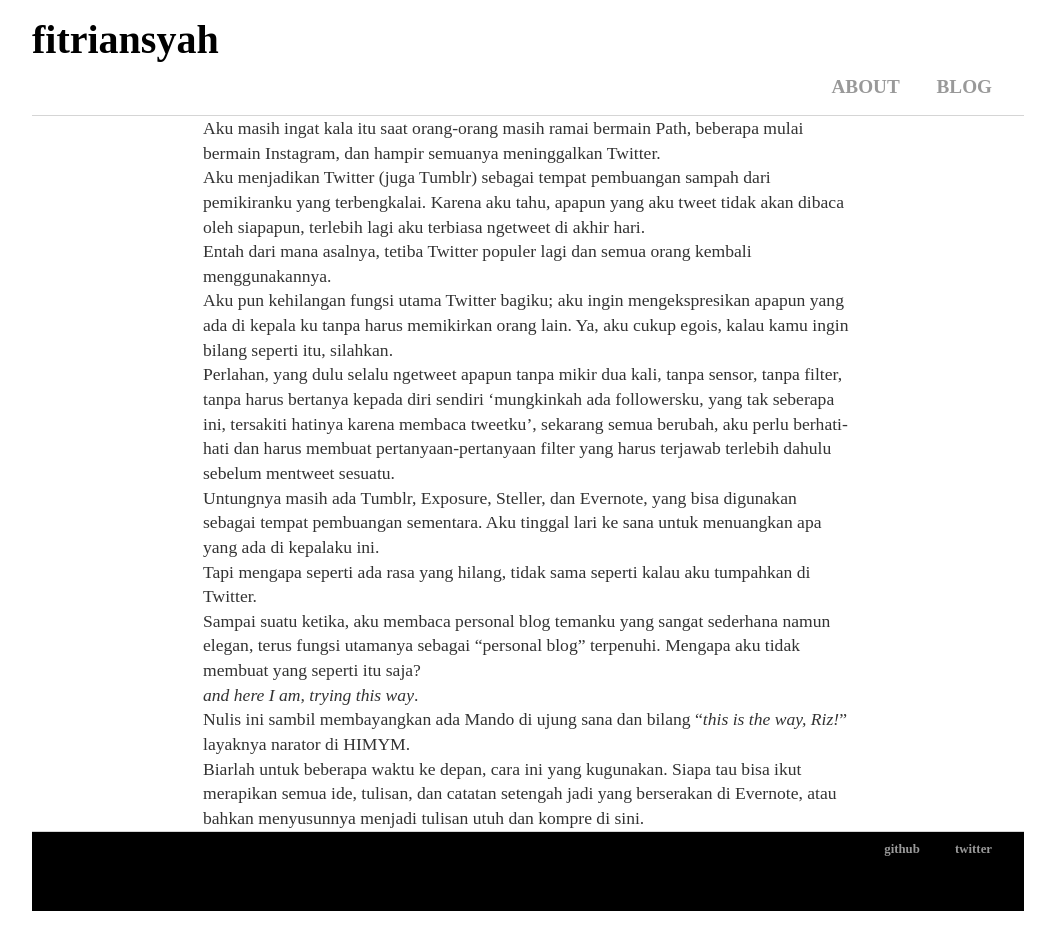
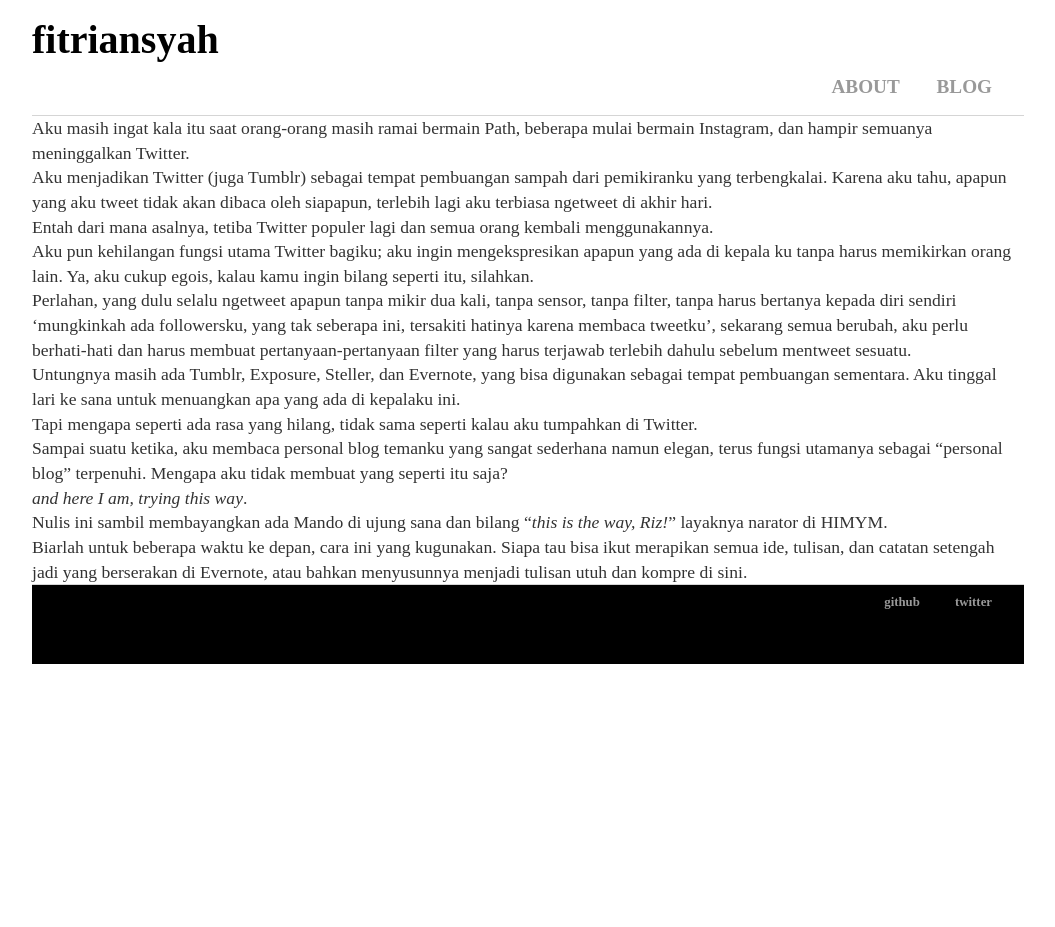
Before and after one commit to rnfitriansyah/rnfitriansyah.github.io, a Jekyll site: the page built from _posts/2020-11-02-The-Starting-Line.md, in a window 1280 px wide. Shown: the whole page, without its empty margins (112-1167 px from the left). Built offline with Jekyll 4.4.1, drawn with Linux system fonts in a browser that asks for light colours; after the commit the page ends 900 px from its top, so only the background shows below that.

Commit message:
Update responsive.css

```diff
--- a/css/responsive.css
+++ b/css/responsive.css
@@ -102,7 +102,7 @@ ul.posts li {
         background-color: none;
     }
 
-    .post {
+    ul.posts {
         max-width: 600px;
         margin: 0 auto 0;
     }
@@ -116,7 +116,7 @@ ul.posts li {
     body{
         background-color: none;
     }
-    .post {
+    ul.posts {
         max-width: 650px;
         margin: 0 auto 0;
     }
```
